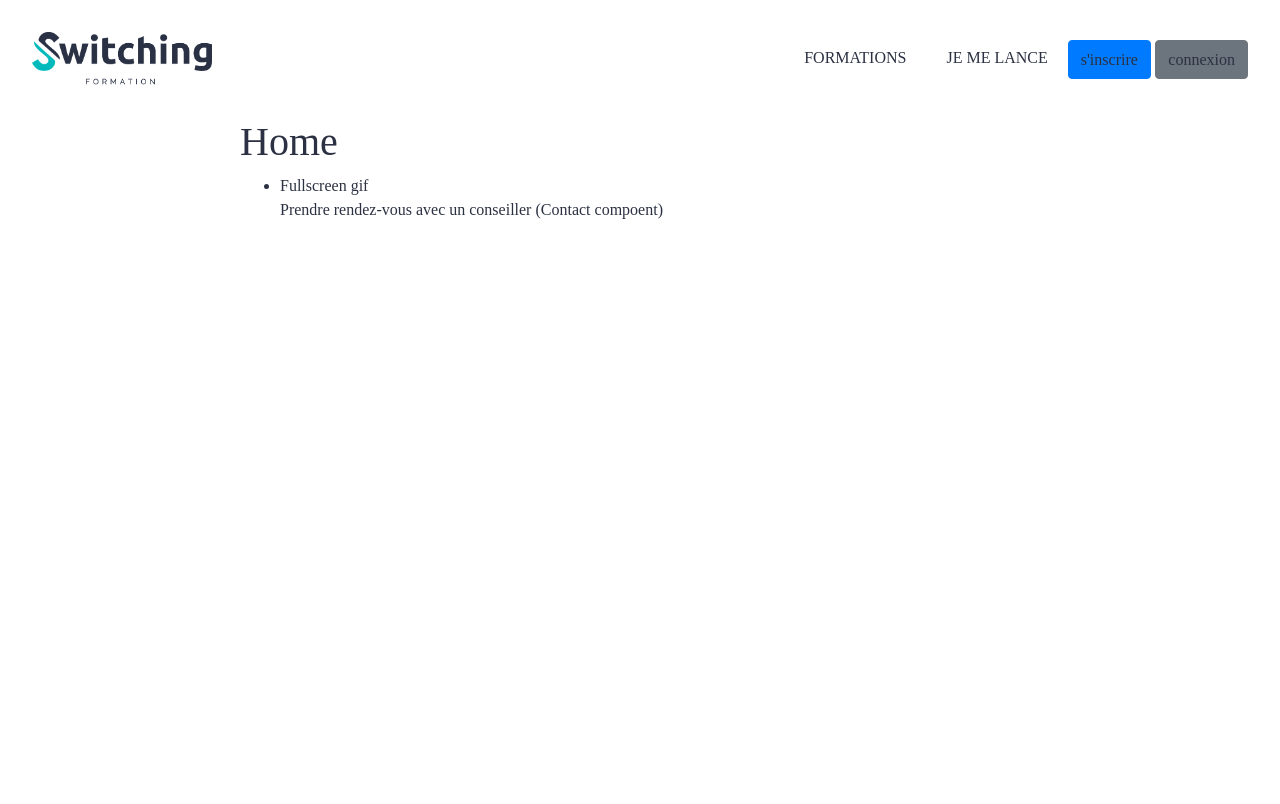
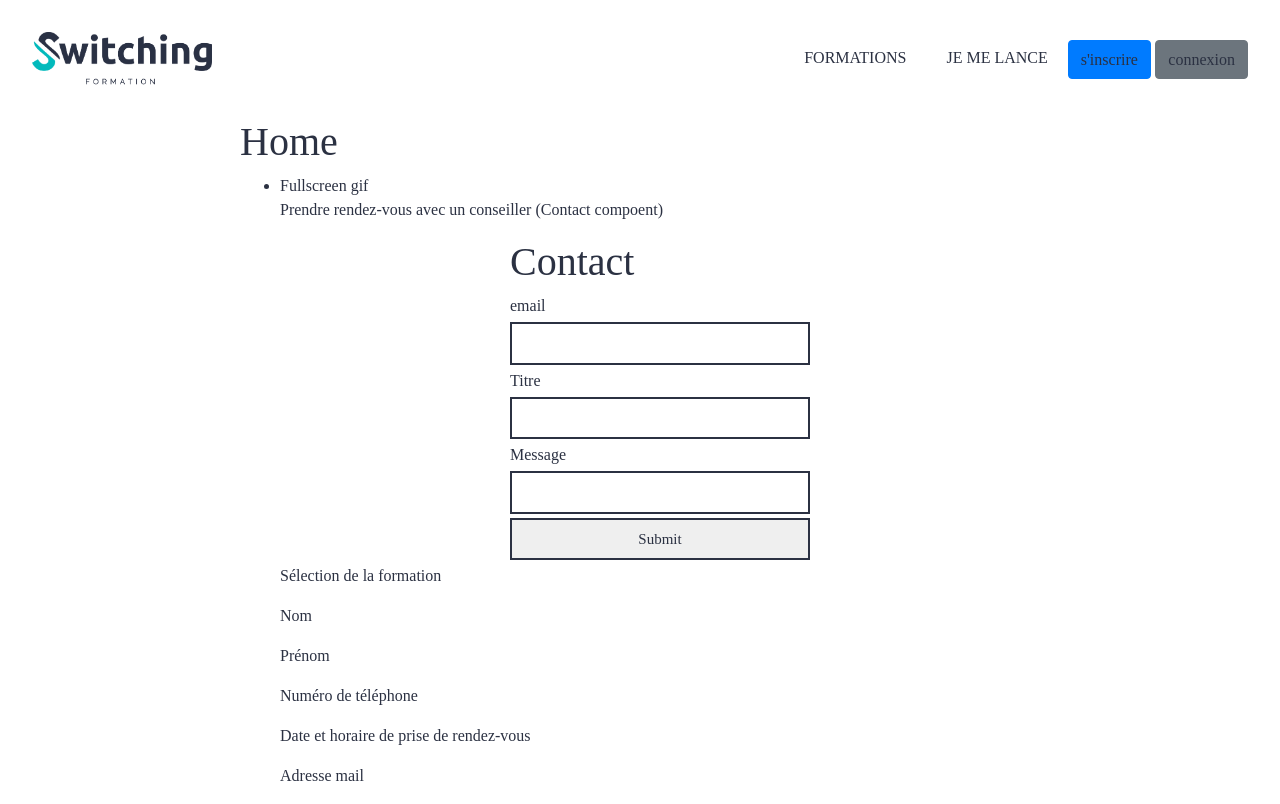
Before and after one commit to ymenuet/switching, a React (Create React App) app in the folder frontend/: page / in a window 1280 px wide. Built offline with nearby package versions, Linux system fonts and the light colour scheme.

Commit message:
Create contact form

```diff
--- a/frontend/src/components/ContactForm.tsx
+++ b/frontend/src/components/ContactForm.tsx
@@ -1,4 +1,5 @@
 import React from 'react'
+import FormContainer from '../pages/FormContainer'
 
 const contact = () => {
   const handleSubmit = (event: React.FormEvent) => {
@@ -6,17 +7,24 @@ const contact = () => {
   }
   return (
     <div>
+      <FormContainer>
         <h1>Contact</h1>
         <form method='POST' onSubmit={handleSubmit}>
+          <label>email</label>
+          <input type='email' />
+          <label>Titre</label>
+          <input type='text' />
+          <label>Message</label>
           <input type='text' />
           <input type='submit' />
+        </form>
+      </FormContainer>
       <p>Sélection de la formation</p>
       <p>Nom</p>
       <p>Prénom</p>
       <p>Numéro de téléphone</p>
       <p>Date et horaire de prise de rendez-vous</p>
       <p>Adresse mail</p>
-      </form>
     </div>
   )
 }
--- a/frontend/src/pages/Home.tsx
+++ b/frontend/src/pages/Home.tsx
@@ -1,4 +1,5 @@
 import React from 'react'
+import ContactForm from '../components/ContactForm'
 
 const home = () => {
   return (
@@ -7,6 +8,7 @@ const home = () => {
       <ul>
         <li>Fullscreen gif</li>
         <p>Prendre rendez-vous avec un conseiller (Contact compoent)</p>
+        <ContactForm />
       </ul>
     </div>
   )
```
Lines whose indentation alone changed are shown as unchanged.
